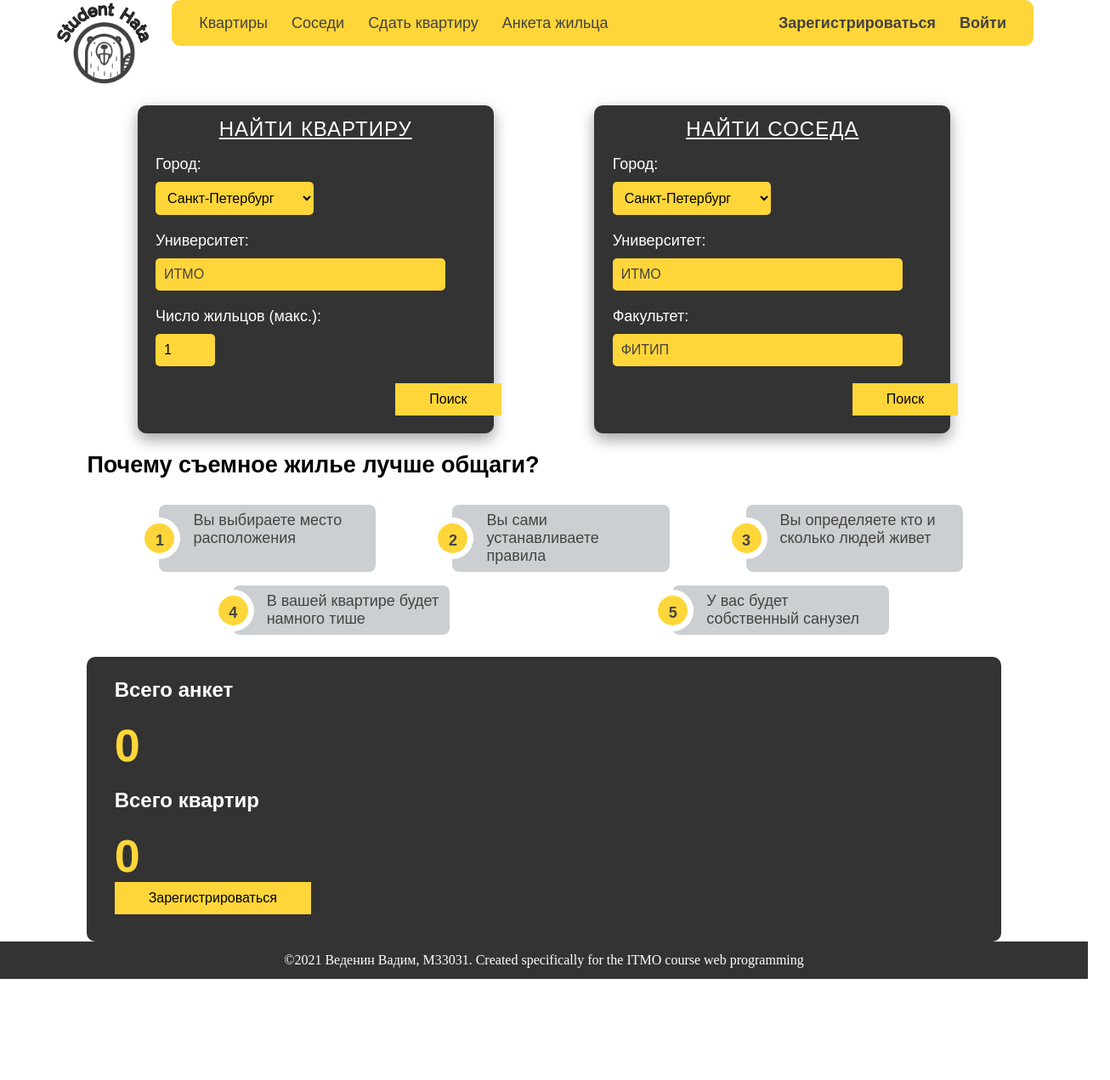
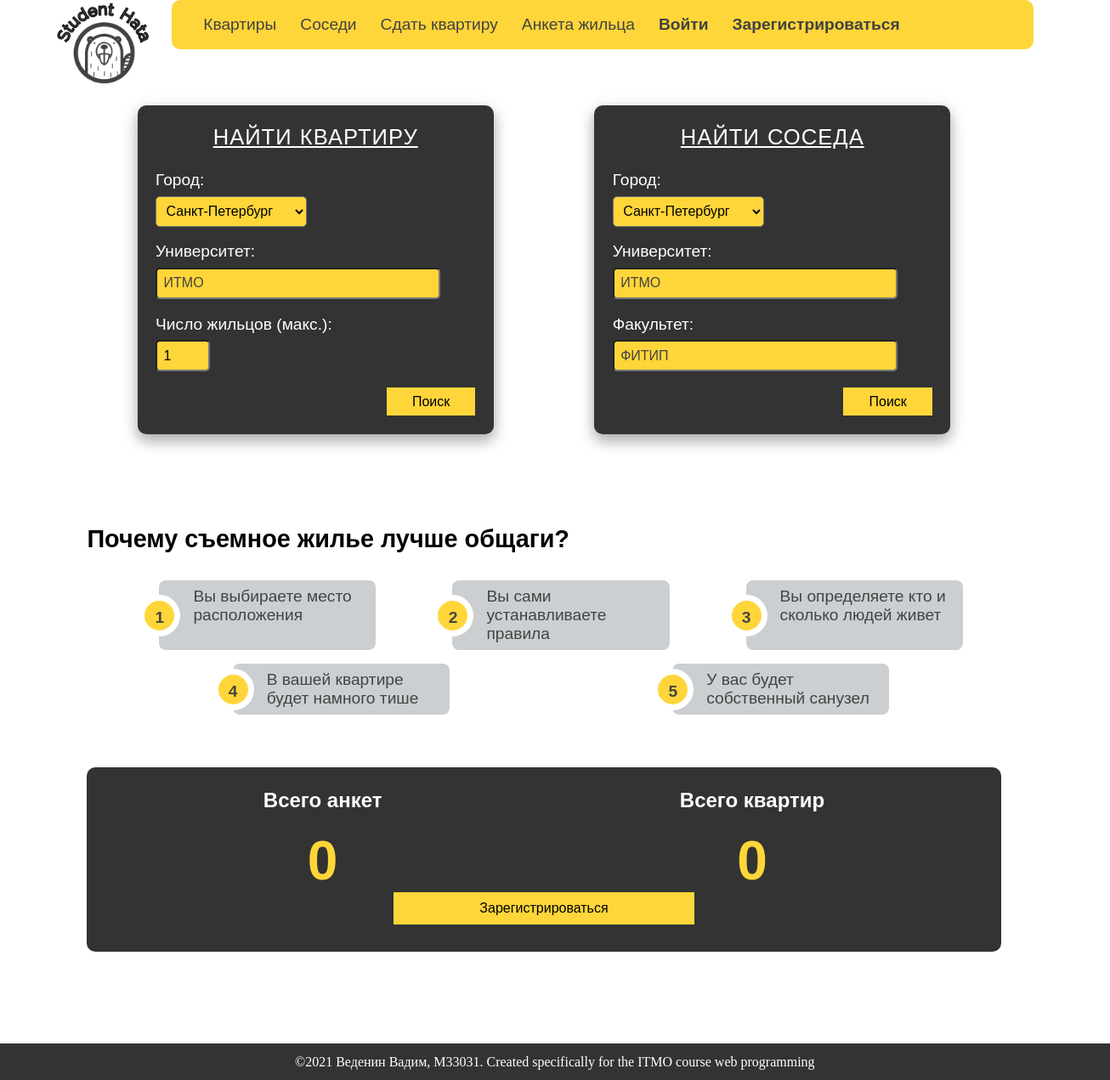
Before and after one commit to vedeninvv/web, a plain HTML site: page index.html in a window 1280 px wide. Shown: the whole page at 85% size, 1306 px wide, since content can reach past the window. Before the commit the page ends 1152 px from the top, so only its background shows below. Drawn offline with Linux system fonts and the light colour scheme.

Commit message:
lab3 without table

```diff
--- a/css/outlines.css
+++ b/css/style.css
@@ -1,3 +1,9 @@
+@media screen and (max-width: 1200px) {
+    .header__logo{
+        display: none;
+    }
+}
+
 body {
     padding: 0;
     margin: 0;
@@ -8,7 +14,6 @@ main, header {
     padding-right: 5%;
     padding-left: 5%;
     font-family: arial, sans-serif;
-    margin: 0;
 }
 
 main {
@@ -24,42 +29,36 @@ header {
 .menu {
     background-color: #FFD639;
     color: #FFFFFF;
-    height: 54px;
-    padding-left: 18px;
-    padding-right: 18px;
+    padding: 0 2%;
     border-radius: 10px;
     width: 88%;
     margin-left: 2%;
+    height: 20%;
+}
+
+.menu ul {
+    display: flex;
+    justify-content: flex-start;
+    flex-wrap: wrap;
 }
 
 .menu ul, .menu__item {
-    margin: 0 auto;
+    margin: 0;
     padding: 0;
     list-style: none
 }
 
-.menu ul {
-    width: 100%;
-}
-
-.menu__item {
-    float: left;
-    display: inline;
-    position: relative;
-}
-
-.menu__item_right {
-    float: right;
+.menu__item_bold {
     font-weight: bold;
 }
 
 .menu__item a {
     display: block;
-    line-height: 54px;
+    line-height: 3em;
     padding: 0 14px;
     text-decoration: none;
     color: #434142;
-    font-size: 18px;
+    font-size: 1.20em;
 }
 
 .menu__item a:hover {
@@ -71,8 +70,8 @@ header {
     width: 10%;
 }
 
-.search-forms-box{
-    margin: 2% 0;
+.search-forms-box {
+    margin: 2% 0 10% 0;
     display: flex;
     justify-content: space-around;
 }
@@ -87,23 +86,21 @@ header {
 
 .search-form__select {
     display: block;
-    margin-bottom: 20px;
+    margin-bottom: 5%;
     background-color: #FFD639;
     color: #000000;
-    font-size: 16px;
-    padding: 10px 30px 10px 10px;
-    border: 40px;
+    font-size: 1em;
+    padding: 2% 6% 2% 2%;
     border-radius: 5px;
 }
 
 .search-form__input {
     display: block;
-    margin-bottom: 20px;
+    margin-bottom: 5%;
     background-color: #FFD639;
     color: #000000;
-    font-size: 16px;
-    padding: 10px 30px 10px 10px;
-    border: 40px;
+    font-size: 1em;
+    padding: 2% 6% 2% 2%;
     border-radius: 5px;
 }
 
@@ -113,7 +110,7 @@ header {
 
 .search-form__input::placeholder {
     color: #434142;
-    font-size: 16px;
+    font-size: 1em;
 }
 
 .search-form__input::-webkit-outer-spin-button,
@@ -124,13 +121,12 @@ header {
 .search-form__search-button {
     background-color: #FFD639;
     color: #000000;
-    padding: 10px 40px;
+    padding: 2% 8%;
     text-align: center;
     display: block;
-    font-size: 16px;
+    font-size: 1em;
     border: none;
-    position: relative;
-    left: 75%;
+    float: right;
 }
 
 .search-form__search-button:hover {
@@ -139,20 +135,19 @@ header {
 
 .search-form__point-title {
     display: block;
-    font-size: 18px;
+    font-size: 1.2em;
     color: #FFFFFF;
-    margin-bottom: 10px;
+    margin-bottom: 2%;
 }
 
 .search-form__title {
-    font-size: 24px;
+    font-size: 1.6em;
     color: #FFFFFF;
     text-align: center;
     font-weight: normal;
-    padding-bottom: 5px;
+    padding-bottom: 1%;
     letter-spacing: 1px;
     word-spacing: 1px;
-    line-height: 0.5;
     text-transform: uppercase;
     text-decoration: underline;
 }
@@ -160,7 +155,8 @@ header {
 .list {
     counter-reset: li;
     list-style: none;
-    font-size: 18px;
+    font-size: 1.2em;
+    margin-bottom: 5%;
 }
 
 .list ol {
@@ -203,22 +199,32 @@ header {
     color: #FFFFFF;
     padding: 0.5% 3% 3% 3%;
     border-radius: 10px;
+    margin-bottom: 10%;
 }
 
-.counter__num {
+.counter-box {
+    display: flex;
+    justify-content: space-around;
+}
+
+.counter-box__num {
     color: #FFD639;
-    font-size: 54px;
+    font-size: 4em;
     font-weight: bold;
+    text-align: center;
 }
 
 .counter__reg-button {
     background-color: #FFD639;
     color: #000000;
-    padding: 10px 40px;
+    padding: 1% 10%;
     text-align: center;
-    display: block;
-    font-size: 16px;
+    font-size: 1em;
     border: none;
+}
+
+.counter__reg-button:hover {
+    background-color: #b2a200;
 }
 
 .footer {
@@ -226,4 +232,6 @@ header {
     padding: 1%;
     color: #FFFFFF;
     text-align: center;
+    position: absolute;
+    width: 100%;
 }
--- a/index.html
+++ b/index.html
@@ -5,7 +5,7 @@
     <meta name="keywords" content="Аренда, сдача, квартира, комната, студент, сосед, съем">
     <meta name="description"
           content="Сервис для студентов по поиску соседей из одного университета. Сдача квартиры группе студентов.">
-    <link href="css/outlines.css" rel="stylesheet">
+    <link href="css/style.css" rel="stylesheet">
     <title>Student Hata</title>
 </head>
 <body>
@@ -17,8 +17,8 @@
             <li class="menu__item"><a href="#">Соседи</a></li>
             <li class="menu__item"><a href="#">Сдать квартиру</a></li>
             <li class="menu__item"><a href="#">Анкета жильца</a></li>
-            <li class="menu__item menu__item_right"><a href="#">Войти</a></li>
-            <li class="menu__item menu__item_right"><a href="#">Зарегистрироваться</a></li>
+            <li class="menu__item menu__item_bold"><a href="#">Войти</a></li>
+            <li class="menu__item menu__item_bold"><a href="#">Зарегистрироваться</a></li>
         </ul>
     </nav>
 </header>
@@ -76,11 +76,17 @@
     </section>
 
     <section class="counter">
-        <h2>Всего анкет</h2>
-        <div class="counter__num">0</div>
-        <h2>Всего квартир</h2>
-        <div class="counter__num">0</div>
-        <div>
+        <div class="counter-box">
+            <div>
+                <h2>Всего анкет</h2>
+                <div class="counter-box__num">0</div>
+            </div>
+            <div>
+                <h2>Всего квартир</h2>
+                <div class="counter-box__num">0</div>
+            </div>
+        </div>
+        <div class="counter-box">
             <button class="counter__reg-button">Зарегистрироваться</button>
         </div>
     </section>
```
